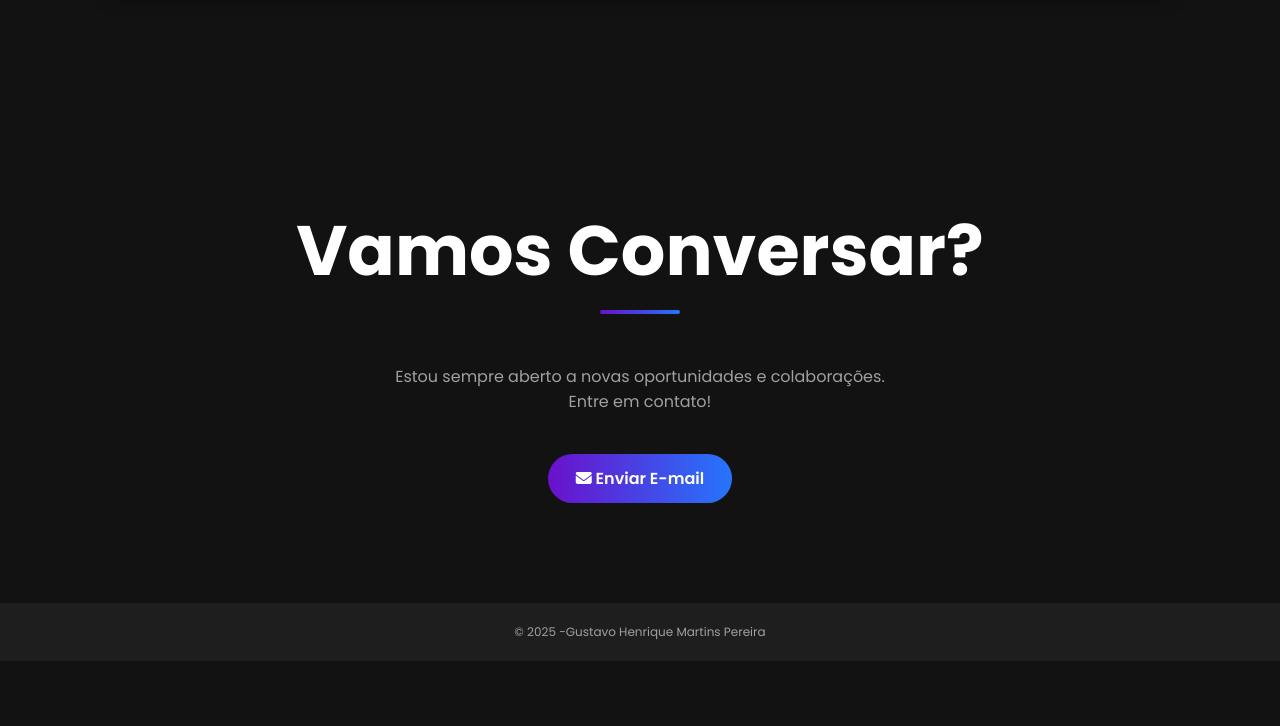
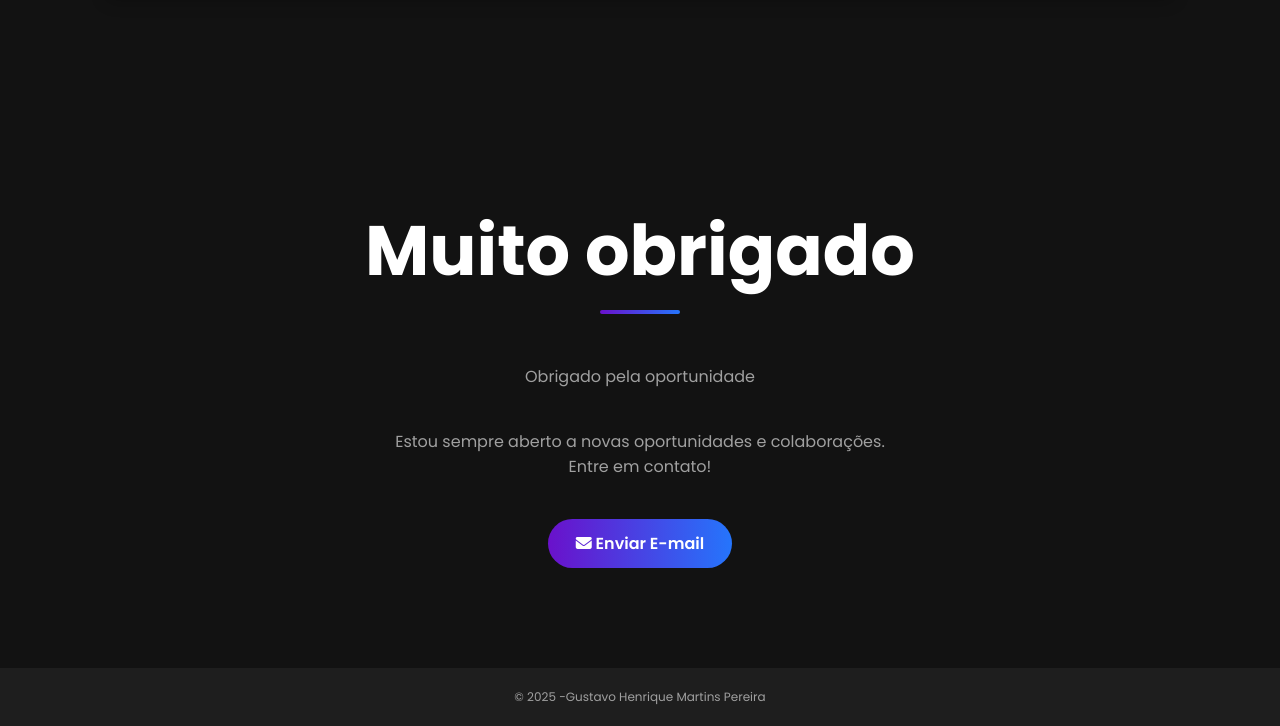
Before and after one commit to GustavoHenrique1998/portfolio.github.io, a plain HTML site: page index.html in a window 1280 px wide. Shown: the part 2641-3367 px from the top of the page. Before the commit the page ends 3302 px from the top, so only its background shows below. Drawn offline with Linux system fonts and the light colour scheme.

Commit message:
Add files via upload

```diff
--- a/index.html
+++ b/index.html
@@ -107,8 +107,9 @@
         </section>
 
         <section id="contato" class="contact section-hidden">
-             <h2 class="section-title">Vamos Conversar?</h2>
-             <p>Estou sempre aberto a novas oportunidades e colaborações. Entre em contato!</p>
+             <h2 class="section-title">Muito obrigado</h2>
+             <p>Obrigado pela oportunidade </p>
+               <p> Estou sempre aberto a novas oportunidades e colaborações. Entre em contato!</p>
              <a href="mailto:seu-email@dominio.com" class="button button--primary">
                 <i class="fas fa-envelope"></i> Enviar E-mail
              </a>
```
